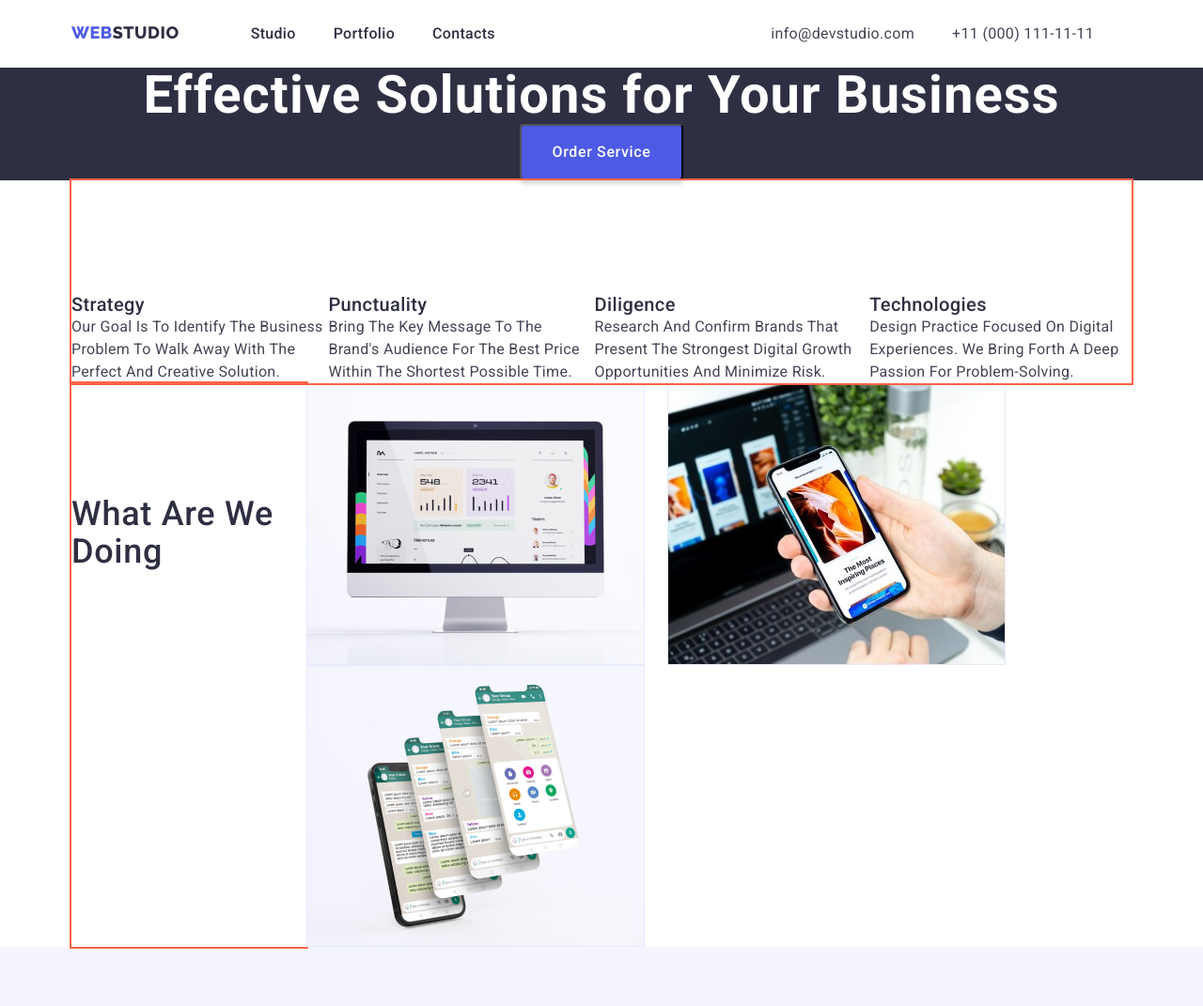
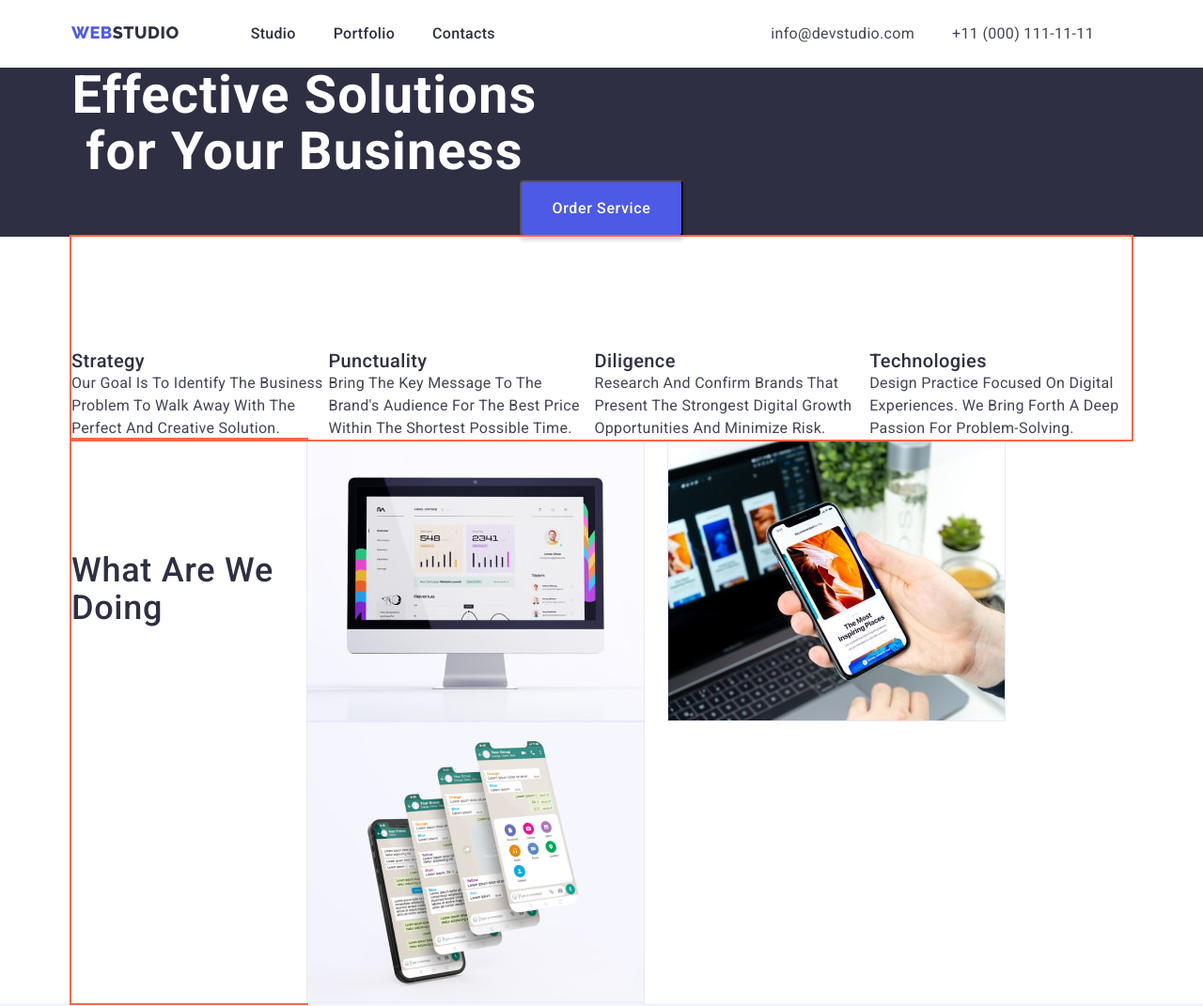
Before and after one commit to KRB-U/goit-markup-hw-03, a plain HTML site: page index.html in a window 1280 px wide. Shown: the top 1071 px of the page at 94% size. Drawn offline with nearby package versions, Linux system fonts and the light colour scheme.

Commit message:
Update styles.css

```diff
--- a/css/styles.css
+++ b/css/styles.css
@@ -219,7 +219,7 @@ img {
 .hero {
   background-color: var(--navy-blue-color);
   letter-spacing: 0.03em;
-  text-align: center;
+
   /* margin-left: auto;
   margin-right: auto; */
   margin-bottom: 48;
@@ -237,6 +237,7 @@ img {
 
 /* text hero 1 */
 .hero-tittle {
+  max-width: 496px;
   font-weight: 700;
   font-size: 56px;
   line-height: 1.07;
```
